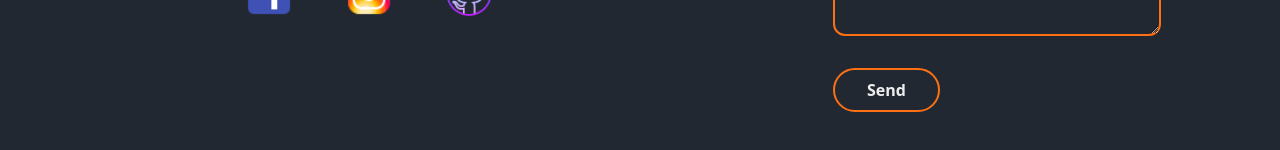
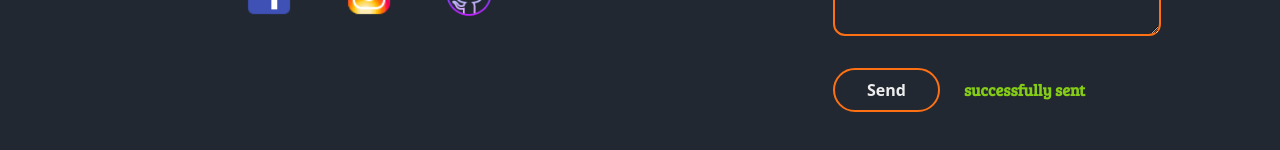
Before and after one commit to sync14/portfolio, a React (Create React App) app: page / in a window 1280 px wide. Both pictures are taken after typing "Sample", "name@example.com", "Sample" into the empty fields and a click on the button "Send". Shown: the part 2986-3136 px from the top of the page. Built offline with nearby package versions, Linux system fonts and the light colour scheme.

Commit message:
final commit

```diff
--- a/src/App.js
+++ b/src/App.js
@@ -9,6 +9,7 @@ function App() {
   const [detail,setDetail] = useState("A website built using Tailwind Css and React.js that allows users to search for images by name using Pixabay api")
   const [image,setImage] = useState({src:"./img/snapsearch.jpg" ,width :1280 ,height :894 , detail :"A website built using Tailwind Css and React.js that allows users to search for images by name using Pixabay api",
   name :"Snap Search", name :"Snap Search"})
+  const [sent,setSent] = useState(false)
   const imgArr =[
     {src:"./img/snapsearch.jpg" ,width :1280 ,height :894 ,
     detail :"A website built using Tailwind Css and React.js that allows users to search for images by name using Pixabay api",
@@ -33,17 +34,22 @@ function App() {
     const serviceId ='service_ywfz6yf'
     const templateId ='template_6oor3yk'
     const publicKey ='JSNqEt5pq8ZT-SAj-'
-
     const templateParams ={
       from_name : name,
       from_email : email,
       to_name : "Soe Yan Naing",
       message : message
     }
-    emailjs.send(serviceId, templateId, templateParams, publicKey);
+     emailjs.send(serviceId, templateId, templateParams, publicKey);
     setName('')
     setEmail('')
     setMessage('')
+
+        setSent(true)
+        setInterval(() => {
+          setSent(false)
+        }, 4000);
+
   }
 
   const increase=()=>{
@@ -98,7 +104,7 @@ function App() {
     <header className="bg-[#222831] flex justify-between p-2 sticky  z-10  border-b-2 border-[#fd7014] top-0 w-screen font-Concert text-[#eee] px-4" >
       <button>
         <a href="/">
-          <img src="./img/logo.png" alt="logo"  className=" w-12 h-12 sm:w-14 sm:h-14"/>
+          <img src="./img/logo.png" alt="logo"  className=" w-12 h-12 sm:w-14 sm:h-14" />
         </a>
       </button>
       <nav aria-label="main-navigation" className="hidden sm:block grow max-w-xl my-auto w-full">
@@ -132,7 +138,7 @@ function App() {
     </header>
     <main className="bg-[#222831] text-[#eee] w-screen scroll-smooth" >
       <section  id="hero" className=" min-h-screen flex items-center justify-evenly p-4 scroll-mt-10 sm:scroll-mt-24">
-        <motion.article className=" p-4" initial={{opacity:0,x:-100}} animate={{opacity:1, x:0}} transition={{duration:1,ease:"easeOut" ,delay : 0.2}}>
+        <motion.article className=" p-4" initial={{opacity:0,x:-100}} whileInView={{opacity:1, x:0}} transition={{duration:1,ease:"easeOut" ,delay : 0.2}}>
           <h1 className=" font-Bree text-3xl font-bold lg:text-4xl  leading-10">Hi, I'm <span className="text-[#fd7014]">Soe Yan Naing</span> <br />
           I'm a Frontend Devleoper
           </h1>
@@ -140,7 +146,7 @@ function App() {
           <motion.button className="p-2 px-6 bg-[#fd7014] text-[#222831] rounded-full font-Concert font-bold" whileTap={{scale:0.9}} whileHover={{scale:1.1, color: "#eee"}} transition={{bounceDamping:10,bounceStiffness:600}}><a href="./SoeYanNaingCvForm.pdf" download="./SoeYanNaingCvForm.pdf">Download CV</a></motion.button>
         </motion.article>
 
-        <motion.figure className="relative cursor-pointer" initial={{opacity:0,x:100}} animate={{opacity:1, x:0}} transition={{duration:1,ease:"easeOut" ,delay : 0.2}}>
+        <motion.figure className="relative cursor-pointer" initial={{opacity:0,x:100}} whileInView={{opacity:1, x:0}} transition={{duration:1,ease:"easeOut" ,delay : 0.2}}>
         <figcaption className=" p-6 border-[#fd7014] border rounded-full font-Concert font-bold text-xl lg:text-2xl flex-col">
             Welcome to my Coding Adventure
           </figcaption>
@@ -149,19 +155,19 @@ function App() {
         </motion.figure>
       </section>
 
-      <hr className="w-2/3 mx-auto border-[#fd7014] border-2"/>
+      <hr className="w-2/3 mx-auto border-[#fd7014] border-2" />
 
      <section id="path" className="min-h-screen p-4 scroll-mt-12 sm:scroll-mt-14 px-6">
       <h2 className=" font-Permanent font-bold text-4xl mb-10 ml-6">Path</h2>
      <article className=" grid grid-cols-1 lg:grid-cols-2 justify-center">
-      <figure className="relative cursor-pointer flex items-center w-1/3 flex-col mx-auto" onClick={handleSkill} >
+      <motion.figure className="relative cursor-pointer flex items-center w-1/3 flex-col mx-auto" onClick={handleSkill} initial={{opacity:0,x:-100}} whileInView={{opacity:1, x:0}} transition={{duration:1,ease:"easeOut" ,delay : 0.2}}>
 
       <figcaption className="border-[#fd7014] border rounded-full font-Concert sm:font-bold lg:text-2xl p-4 text-center">
          {explain}
           </figcaption>
           <img src="./img/skill-character.png" alt="skill character" width={500} height={500}/>
 
-        </figure>
+        </motion.figure>
         {skill?
         <motion.article className=" p-4 grid grid-cols-2 w-2/3 sm:grid-cols-3 gap-4 mx-auto" variants={container} initial="hidden" animate="visible">
           <motion.figure variants={item}>
@@ -183,9 +189,9 @@ function App() {
 
         </motion.article>
         :
-        <p className="grid place-content-center  text-9xl  mx-auto font-Concert cursor-pointer hover:rotate-45 m-auto">
+        <motion.p className="grid place-content-center  text-9xl  mx-auto font-Concert cursor-pointer hover:rotate-45 m-auto" initial={{opacity:0,x:100}} whileInView={{opacity:1, x:0}} transition={{duration:1,ease:"easeOut" ,delay : 0.2}}>
           ?
-        </p>
+        </motion.p>
         }
         </article>
      </section>
@@ -196,19 +202,19 @@ function App() {
 
      <h2 className=" font-Permanent font-bold text-4xl mb-10 ml-6">Exploration</h2>
      <article className="grid grid-flow-row lg:grid-flow-col gap-6 pr-4">
-     <figure className=" border-2 w-full sm:w-4/5 border-[#fd7014] rounded-xl p-2 mx-auto">
+     <motion.figure className=" border-2 w-full sm:w-4/5 border-[#fd7014] rounded-xl p-2 mx-auto" initial={{opacity:0,x:-100}} whileInView={{opacity:1, x:0}} transition={{duration:1,ease:"easeOut" ,delay : 0.2}} >
           <img src={image.src} alt={image.name} width={image.width}  height={image.height} className=" pb-6 border-b-2 border-[#fd7014]"/>
           <figcaption className=" font-Permanent text-2xl font-bold text-center mt-6 mb-4">{image.name}</figcaption>
           <motion.button className=" px-6 py-2 bg-[#eee] text-[#222831] m-4  rounded-xl font-bold font-Bree npmborder-[#fd7014] text-xl" onClick={decrease} whileTap={{scale:0.9}} whileHover={{scale:1.1, backgroundColor: "#fd7014"}} transition={{bounceDamping:10,bounceStiffness:600}}> &lt; </motion.button>
           <motion.button className=" px-6 py-2 bg-[#eee] text-[#222831] m-4  rounded-xl font-bold font-Bree npmborder-[#fd7014] text-xl" onClick={increase} whileTap={{scale:0.9}} whileHover={{scale:1.1, backgroundColor: "#fd7014"}} transition={{bounceDamping:10,bounceStiffness:600}}>&gt;</motion.button>
 
-        </figure>
-      <figure className="flex items-center">
+        </motion.figure>
+      <motion.figure className="flex items-center" initial={{opacity:0,x:100}} whileInView={{opacity:1, x:0}} transition={{duration:1,ease:"easeOut" ,delay : 0.2}}>
           <img src="./img/exploration.png" alt="exploration" width={500} height={500} className=" w-1/2 h-auto cursor-pointer "  />
           <figcaption className="font-Concert sm:font-bold lg:text-2xl p-4 text-left  grow xl:h-1/2">
           {detail}
           </figcaption>
-      </figure>
+      </motion.figure>
 
 
       </article>
@@ -220,7 +226,7 @@ function App() {
       <h2 className=" font-Permanent font-bold text-4xl mb-10 ml-6">Connect</h2>
       <article  className="grid grid-flow-row sm:grid-flow-col gap-6 ">
 
-        <figure className="w-1/2 flex-col items-center mx-auto gap-3">
+        <motion.figure className="w-1/2 flex-col items-center mx-auto gap-3" initial={{opacity:0,x:-100}} whileInView={{opacity:1, x:0}} transition={{duration:1,ease:"easeOut" ,delay : 0.2}}>
           <img src="./img/connect.png" alt="connect"  width={500} height={500} className=" mx-auto" />
           <figcaption className="flex justify-evenly mt-4">
           <a href="https://www.facebook.com/soeyan.naing.161214?mibextid=JRoKGi" className="hover:scale-110" target="_blank" rel="noreferrer"><img src="./img/facebook.png" alt="facebook" width={48} height={48}  className=" w-14 h-14"/></a>
@@ -229,16 +235,19 @@ function App() {
           </figcaption>
 
 
-        </figure>
+        </motion.figure>
 
 
-       <form  onSubmit={handleSubmit} className=" mx-auto">
+       <motion.form  onSubmit={handleSubmit} className=" mx-auto" initial={{opacity:0,x:100}} whileInView={{opacity:1, x:0}} transition={{duration:1,ease:"easeOut" ,delay : 0.2}}>
             <input type="text" name="name" id="name"  placeholder="Your name" required autoComplete="off" className=" bg-transparent border-b-2 border-[#fd7014] p-4 outline-none w-64 block mb-2 text-[#eee]" value={name} onChange={(e)=>setName(e.target.value)}/>
             <input type="mail" name="email" id="email"  placeholder="Your email" required autoComplete="off"  className=" bg-transparent border-b-2 border-[#fd7014] p-4 outline-none w-64 block mb-4 text-[#eee]" value={email} onChange={(e)=>setEmail(e.target.value)}/>
             <textarea name="message" id="message" cols="30" rows="10" className=" bg-transparent border-2 border-[#fd7014] min-w-80 my-8 outline-none block rounded-xl p-4 text-[#eee]" required autoComplete="off" placeholder="Your message" value={message} onChange={(e)=>setMessage(e.target.value)}>
             </textarea>
             <motion.button type="submit" className="p-2 border-2 border-[#fd7014] px-8 rounded-full  font-bold" onSubmit={handleSubmit} whileTap={{scale:0.9}} whileHover={{scale:1.1, backgroundColor: "#fd7014"}} transition={{bounceDamping:10,bounceStiffness:600}}>Send</motion.button>
-       </form>
+           {
+            sent&&<p className=" mx-4 p-2 text-lime-500 font-bold font-Bree  inline-block">successfully sent</p>
+           }
+       </motion.form>
       </article>
      </section>
 
```
